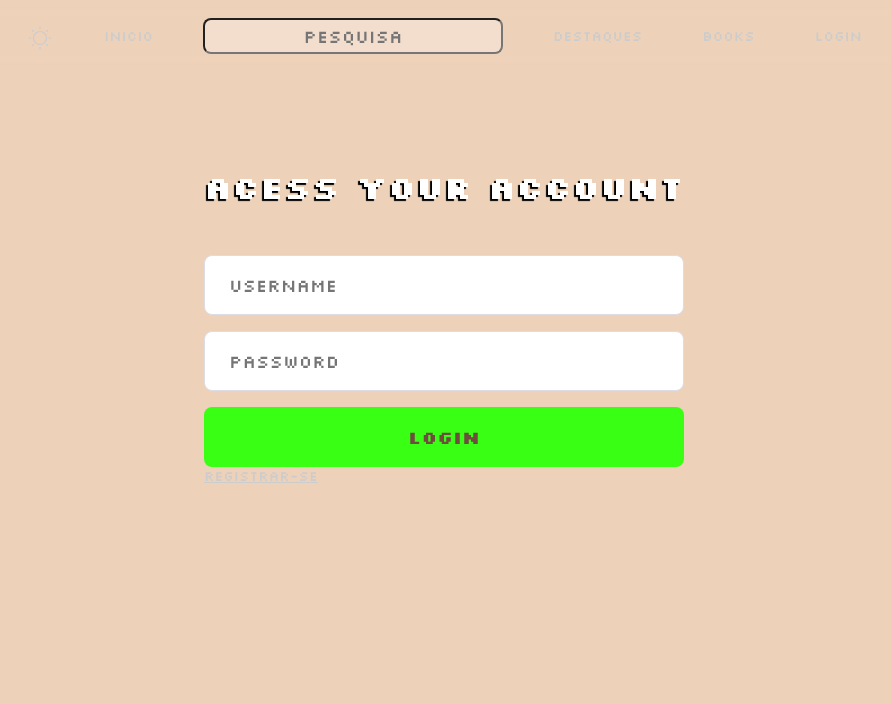
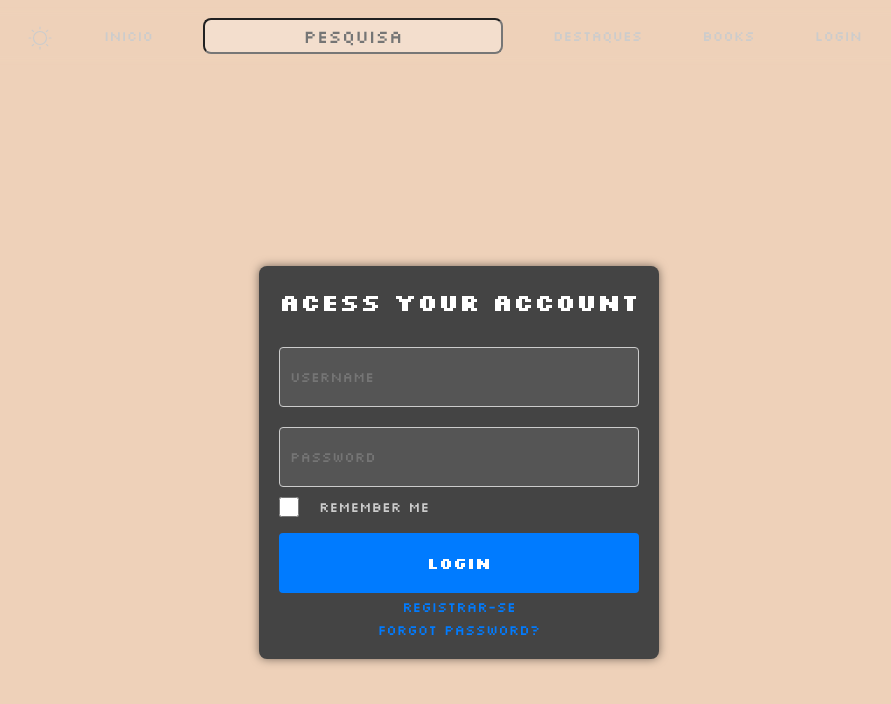
Before and after one commit to Jondrewd/client, a React (Create React App) app: page /login in a window 1280 px wide. Shown: the top 704 px of the page, without its empty margins (181-1072 px from the left). Built offline with nearby package versions, Linux system fonts and the light colour scheme.

Commit message:
Login e Register
Melhorando as telas

```diff
--- a/src/pages/login/index.jsx
+++ b/src/pages/login/index.jsx
@@ -1,14 +1,15 @@
-import React, {useState} from 'react';
-import {useNavigate, Link} from 'react-router-dom';
+import React, { useState } from 'react';
+import { useNavigate, Link } from 'react-router-dom';
 import './styles.css';
+import api from '../../services/api';
 
-import api from '../../services/api'
-export default function Login(){
+export default function Login() {
     const [username, setUsername] = useState('');
     const [password, setPassword] = useState('');
+    const [rememberMe, setRememberMe] = useState(false);
     const navigate = useNavigate();
 
-    async function login(e){
+    async function login(e) {
         e.preventDefault();
 
         const data = {
@@ -17,16 +18,20 @@ export default function Login(){
         };
         try {
             const response = await api.post('auth/signin', data);
+            sessionStorage.setItem('username', username);
+            sessionStorage.setItem('acessToken', response.data.acessToken);
+            if (rememberMe) {
                 localStorage.setItem('username', username);
                 localStorage.setItem('acessToken', response.data.acessToken);
-            navigate('/')
+            }
+            // Após o login, redireciona para a página inicial
+            navigate('/');
         } catch (error) {
-            alert("Usuario ou senha incorretos.")
+            alert("Usuário ou senha incorretos.");
+        }
+    }
 
-        }
-    };
-
-    return(
+    return (
         <div className="login-container">
             <section className="form">
                 <form onSubmit={login}>
@@ -34,16 +39,27 @@ export default function Login(){
                     <input
                         value={username}
                         onChange={e => setUsername(e.target.value)}
-                     placeholder='Username' />
+                        placeholder='Username'
+                    />
                     <input
                         value={password}
                         onChange={e => setPassword(e.target.value)}
-                     type="password" placeholder='Password' />
+                        type="password"
+                        placeholder='Password'
+                    />
+                    <div className="remember-me">
+                        <input
+                            type="checkbox"
+                            checked={rememberMe}
+                            onChange={e => setRememberMe(e.target.checked)}
+                        />
+                        <label>Remember Me</label>
+                    </div>
                     <button className='button' type='submit'>Login</button>
                     <Link to={'/register'}>Registrar-se</Link>
+                    <Link to={'/forgot-password'}>Forgot Password?</Link>
                 </form>
             </section>
-
         </div>
-    )
+    );
 }
--- a/src/pages/login/index2.jsx
+++ b/src/pages/login/index2.jsx
@@ -1,15 +1,33 @@
-import React, {useState} from 'react';
-import {useNavigate} from 'react-router-dom';
+import React, { useState } from 'react';
+import { useNavigate } from 'react-router-dom';
 import './styles.css';
 
-import api from '../../services/api'
-export default function Register(){
+import api from '../../services/api';
+
+export default function Register() {
     const [username, setUsername] = useState('');
     const [password, setPassword] = useState('');
+    const [confirmPassword, setConfirmPassword] = useState('');
+    const [passwordError, setPasswordError] = useState('');
     const navigate = useNavigate();
 
-    async function register(e){
+    function validatePassword(password) {
+        const regex = /^(?=.*[A-Z])(?=.*[!@#$&*]).{8,}$/;
+        return regex.test(password);
+    }
+
+    async function register(e) {
         e.preventDefault();
+
+        if (password !== confirmPassword) {
+            alert("As senhas não coincidem.");
+            return;
+        }
+
+        if (!validatePassword(password)) {
+            setPasswordError("A senha deve ter pelo menos 8 caracteres, incluindo 1 letra maiúscula e 1 caractere especial.");
+            return;
+        }
 
         const data = {
             username,
@@ -17,16 +35,15 @@ export default function Register(){
         };
         try {
             const response = await api.post('auth/register', data);
-            localStorage.setItem('username', username);
-            localStorage.setItem('acessToken', response.data.acessToken);
-            navigate('/')
+            sessionStorage.setItem('username', username);
+            sessionStorage.setItem('acessToken', response.data.acessToken);
+            navigate('/');
         } catch (error) {
-            alert("Usuario ou senha incorretos.")
+            alert("Erro ao registrar. Tente novamente.");
+        }
+    }
 
-        }
-    };
-
-    return(
+    return (
         <div className="register-container">
             <section className="form">
                 <form onSubmit={register}>
@@ -34,15 +51,25 @@ export default function Register(){
                     <input
                         value={username}
                         onChange={e => setUsername(e.target.value)}
-                     placeholder='Username' />
+                        placeholder='Username'
+                    />
                     <input
                         value={password}
                         onChange={e => setPassword(e.target.value)}
-                     type="password" placeholder='Password' />
+                        type="password"
+                        placeholder='Password'
+                    />
+                    <input
+                        value={confirmPassword}
+                        onChange={e => setConfirmPassword(e.target.value)}
+                        type="password"
+                        placeholder='Confirm Password'
+                    />
+                    {passwordError && <p className="error">{passwordError}</p>}
                     <button className='button' type='submit'>Registrar</button>
+                    <p className="password-requirements">A senha deve ter pelo menos 8 caracteres, incluindo 1 letra maiúscula e 1 caractere especial.</p>
                 </form>
             </section>
-
         </div>
-    )
+    );
 }
--- a/src/pages/login/styles.css
+++ b/src/pages/login/styles.css
@@ -1,29 +1,85 @@
-.login-container, .register-container{
+/* styles.css */
+
+.login-container, .register-container {
+    background-color: #444; /* Fundo cinza escuro */
+    padding: 20px;
+    margin: auto;
+    margin-top: 200px;
+    border-radius: 8px;
+    box-shadow: 0 0 10px rgba(0, 0, 0, 0.5);
+    width: 400px;
+    text-align: center;
+}
+
+.login-container h1, .register-container h1 {
+    margin-bottom: 20px;
+    font-size: 24px;
+    color: #fff; /* Texto branco */
+}
+
+.login-container input, .register-container input {
     width: 100%;
-    max-width: 1120px;
-    height: 100%;
-    margin: 0 auto;
+    padding: 10px;
+    margin: 10px 0;
+    border: 1px solid #ccc;
+    font-size: 1em;
+    border-radius: 4px;
+    background-color: #555;
+    color: #fff;
+}
+
+.login-container .remember-me, .register-container .remember-me {
     display: flex;
     align-items: center;
-    justify-content: center;
+    height: 20px;
+    justify-content: flex-start;
+    color: #fff;
+}
 
+.login-container .remember-me input, .register-container .remember-me input {
+    width: 20px;
+    margin-right: 20px;
+    accent-color: #007bff;
 }
-.login-container h1, .register-container h1{
-    color: white;
-    text-shadow: -2px 2px 1px black;
+
+.login-container .button, .register-container .button {
+    width: 100%;
+    background-color: #007bff;
+    color: #fff;
+    border: none;
+    border-radius: 4px;
+    cursor: pointer;
+    font-size: 16px;
 }
-.login-container section.form, .register-container section.form{
-    width: 100%;
-    max-width: 480px;
-    margin-right: 30px;
+
+.login-container .button:hover, .register-container .button:hover {
+    background-color: #0056b3;
 }
-.login-container section.form form, .register-container section.form form{
-    margin-top: 100px;
+
+.login-container a, .register-container a {
+    display: block;
+    margin-top: 5px;
+    color: #007bff;
+    text-decoration: none;
 }
-.register-container section.form form{
-    text-align: center;
+
+.login-container a:hover, .register-container a:hover {
+    text-decoration: underline;
 }
-.login-container section.form form h1{
-    font-size: 32px;
-    margin-bottom: 32px;
- }
+
+.error {
+    color: #ff4d4d;
+    margin: 10px 0;
+}
+
+.password-requirements {
+    font-size: 0.9em;
+    color: #ccc;
+    margin-top: 10px;
+}
+
+@media (max-width: 768px) {
+    .login-container, .register-container{
+        margin-top: 130px;
+    }
+}
```
Lines whose indentation alone changed are shown as unchanged.
